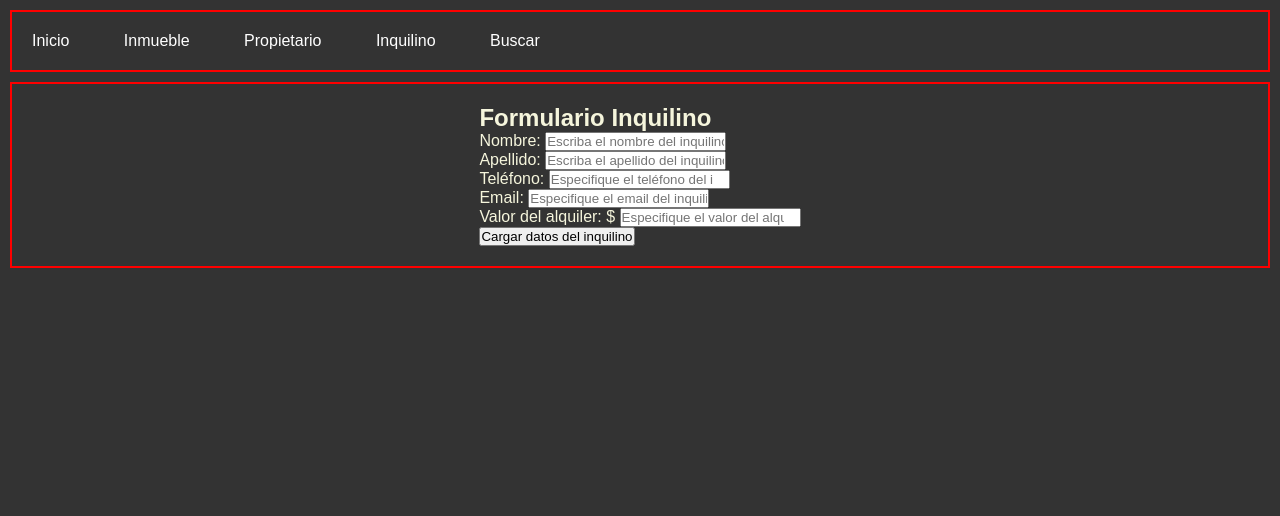
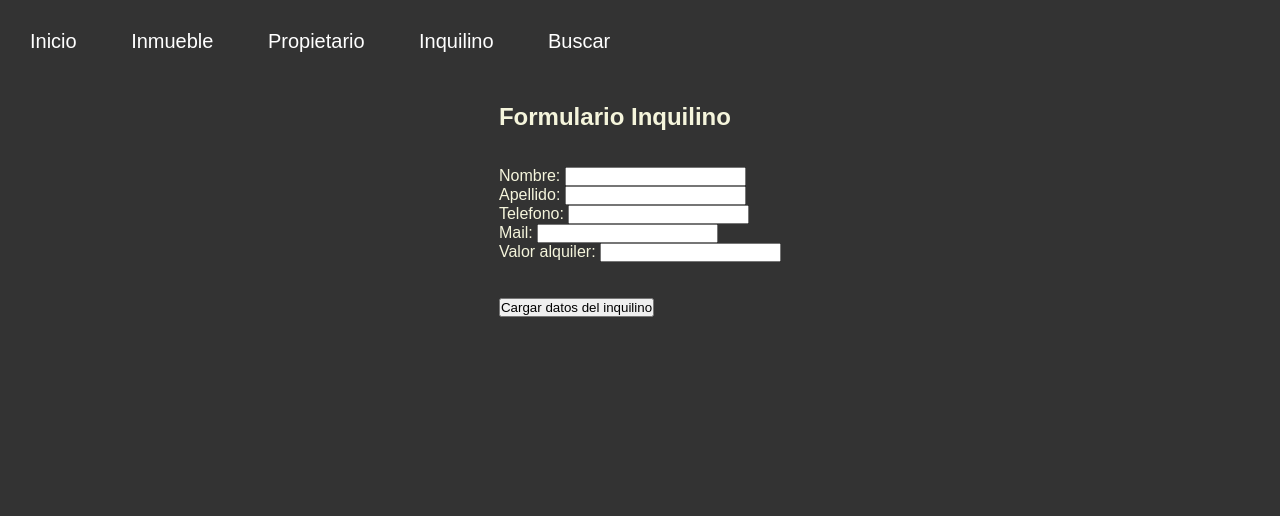
Before and after one commit to MarceRLuna/Tercer-pre-entrega-LunaMarcelo, a Django app: page /inquilino-formulario/ in a window 1280 px wide. Shown: the top 516 px of the page. Run offline with Django 5.2, Linux system fonts and the light colour scheme.

Commit message:
actualizando formularios con validación de datos

```diff
--- /dev/null
+++ b/app/forms.py
@@ -0,0 +1,24 @@
+
+from django import forms
+
+class Inmueble_Formulario(forms.Form):
+
+    categoria = forms.CharField(max_length=30)
+    ubicacion = forms.CharField(max_length=50)
+    domitorios = forms.IntegerField()
+    metros_cuadrados = forms.IntegerField()
+
+
+class Inquilino_Formulario(forms.Form):
+    nombre = forms.CharField(max_length=30)
+    apellido = forms.CharField(max_length=30)
+    telefono = forms.IntegerField()
+    mail = forms.EmailField()
+    valor_alquiler = forms.IntegerField()
+
+
+class Propietario_Formulario(forms.Form):
+    nombre = forms.CharField(max_length=30)
+    apellido = forms.CharField(max_length=30)
+    telefono = forms.IntegerField()
+    mail = forms.EmailField()
--- a/app/static/css/estilos.css
+++ b/app/static/css/estilos.css
@@ -21,7 +21,6 @@ header {
     color: #fff;
     padding: 20px;
 	  margin: 10px;
-    border: 2px solid red;
 }
 
 nav ul {
@@ -38,7 +37,7 @@ nav li {
 nav a {
     text-decoration: none;
     color: #fff;
-    font-size: 16px;
+    font-size: 20px;
 }
 
 nav a:hover {
@@ -53,7 +52,6 @@ section{
 	margin: 10px;
   justify-content: center;
   align-items: center;
-  border: 2px solid red;
 }
 
 /* Estilos del formulario */
--- a/app/templates/inicio.html
+++ b/app/templates/inicio.html
@@ -10,5 +10,8 @@
     <br>
     <br>
     <p style="font-size: 20px; margin: 3em;">Programa realizado para el Curso de Python - comisión 54145 de la plataforma de aprendizaje online CoderHouse. La aplicación permite cargar datos de un inmueble, un propietario y un inquilino a través de formularios y almacenar dicha información en la base de datos del programa.</p>
+    <br>
+    <br>
+    <p style="font-size: 20px;">{{message}}</p>
 
 {% endblock contenido_que_cambia %}
--- a/app/templates/inquilino_formulario.html
+++ b/app/templates/inquilino_formulario.html
@@ -5,11 +5,11 @@
 
 <form class="form" action="{% url 'inquilino_formulario' %}" method="post"> {% csrf_token %}
     <h2>Formulario Inquilino</h2>
-    <p>Nombre: <input type="text" name="nombre" placeholder="Escriba el nombre del inquilino.."></input></p>
-    <p>Apellido: <input type="text" name="apellido" placeholder="Escriba el apellido del inquilino.."></input></p>
-    <p>Teléfono: <input type="number" name="telefono" placeholder="Especifique el teléfono del inquilino.."></input></p>
-    <p>Email: <input type="email" name="mail" placeholder="Especifique el email del inquilino.."></input></p>
-    <p>Valor del alquiler: $ <input type="number" name="valor_alquiler" placeholder="Especifique el valor del alquiler actual.."></input></p>
+    <br>
+    <br>
+    {{mi_formulario_inquilino.as_p}}
+    <br>
+    <br>
     <button type="submit">Cargar datos del inquilino</button>
  </form>
 
--- a/app/views.py
+++ b/app/views.py
@@ -1,6 +1,7 @@
 from django.http import HttpResponse
 from django.shortcuts import render
 from .models import Inmueble, Propietario, Inquilino  # importamos los modelos que utilizaremos en las funciones
+from .forms import Inmueble_Formulario, Inquilino_Formulario, Propietario_Formulario
 
 # Create your views here.
 
@@ -17,43 +18,86 @@ def lista_inmuebles(req):
     return render(req, "lista_inmuebles.html", {"lista_inmuebles" : lista})
 
 
+
 def inmueble_formulario(req):
 
     if req.method == 'POST':
 
-        # creamos una instancia de la clase Inmueble.
-        nuevo_inmueble = Inmueble(categoria=req.POST['categoria'], ubicacion=req.POST['ubicacion'], domitorios=req.POST['domitorios'], metros_cuadrados=req.POST['metros_cuadrados'])
+        mi_formulario_inmueble = Inmueble_Formulario(req.POST)
 
-        nuevo_inmueble.save() # con el método .save() guardamos en la base de datos la instancia que creamos.
+        if mi_formulario_inmueble.is_valid():
 
-        return render(req, "inicio.html", {})
+            data = mi_formulario_inmueble.cleaned_data
 
+            # creamos una instancia de la clase Inmueble.
+            nuevo_inmueble = Inmueble(categoria=data['categoria'], ubicacion=data['ubicacion'], domitorios=data['domitorios'], metros_cuadrados=data['metros_cuadrados'])
+
+            nuevo_inmueble.save() # con el método .save() guardamos en la base de datos la instancia que creamos.
+
+            return render(req, "inicio.html", {"message": "Inmueble creado con éxito"})
+
+        else:
+            return render(req, "inicio.html", {"message": "Datos inválidos"})
     else:
-        return render(req, "inmueble_formulario.html", {})
+        mi_formulario_inmueble = Inmueble_Formulario()
+
+        return render(req, "inmueble_formulario.html", {"mi_formulario_inmueble": mi_formulario_inmueble})
+
+
+
 
 def inquilino_formulario(req):
 
+    # si se invoca a la función inquilino_formulario con una solicitud de tipo POST, significa que se clickeo el botón para enviar la información cargada al formulario y se ejecuta el código del if
+
     if req.method == 'POST':
 
-        nuevo_inquilino = Inquilino(nombre=req.POST['nombre'], apellido=req.POST['apellido'], telefono=req.POST['telefono'], mail=req.POST['mail'], valor_alquiler=req.POST['valor_alquiler'])
+        mi_formulario_inquilino = Inquilino_Formulario(req.POST) # almaceno en una variable todos los datos que se cargan en el formulario
 
-        nuevo_inquilino.save()
+        if mi_formulario_inquilino.is_valid(): # Utilizamos el método is_valid que tienen todos los formularios creados con la clase de Django From para validar los datos ingresados al formulario
 
-        return render(req, "inicio.html", {})
+            data = mi_formulario_inquilino.cleaned_data # Recuperamos los datos ya validados del formulario y los guardamos en la variable "data"
+
+            # utilizamos la variable "data" para crear una instancia de la clase Inquilino
+            nuevo_inquilino = Inquilino(nombre=data['nombre'], apellido=data['apellido'], telefono=data['telefono'], mail=data['mail'], valor_alquiler=data['valor_alquiler'])
+
+            nuevo_inquilino.save() # guardamos dicha instancia en nuestra base de datos con el método .save()
+
+            return render(req, "inicio.html", {"message": "Datos del inquilino cargados con éxito"}) # retornamos al usuario a la página de inicio e imprimimos el mensaje almacenado en el contexto
+
+        else:
+            return render(req, "inicio.html", {"message": "Datos inválidos"})
 
     else:
-        return render(req, "inquilino_formulario.html", {})
+        # se ejecuta el siguiente código cuando se invoca a la función inquilino_formulario al ingresar a la url, es decir con la solicitud de tipo GET
+
+        mi_formulario_inquilino = Inquilino_Formulario()
+
+        return render(req, "inquilino_formulario.html", {"mi_formulario_inquilino": mi_formulario_inquilino})
+
+
 
 
 def propietario_formulario(req):
 
     if req.method == 'POST':
 
-        nuevo_propietario = Propietario(nombre=req.POST['nombre'], apellido=req.POST['apellido'], telefono=req.POST['telefono'], mail=req.POST['mail'])
+        mi_formulario_propietario = Propietario_Formulario(req.POST)
 
-        nuevo_propietario.save()
+        if mi_formulario_propietario.is_valid():
 
-        return render(req, "inicio.html", {})
+            data = mi_formulario_propietario.cleaned_data
+
+            nuevo_propietario = Propietario(nombre=data['nombre'], apellido=data['apellido'], telefono=data['telefono'], mail=data['mail'])
+
+            nuevo_propietario.save()
+
+            return render(req, "inicio.html", {"message": "Datos del propietario cargados con éxito"})
+
+        else:
+            return render(req, "inicio.html", {"message": "Datos inválidos"})
 
     else:
-        return render(req, "propietario_formulario.html", {})
+        mi_formulario_propietario = Propietario_Formulario()
+
+        return render(req, "propietario_formulario.html", {"mi_formulario_propietario": mi_formulario_propietario})
```
Also changed, not shown: app/templates/inmueble_formulario.html (+4 -4 lines), app/templates/propietario_formulario.html (+5 -4 lines), db.sqlite3.
